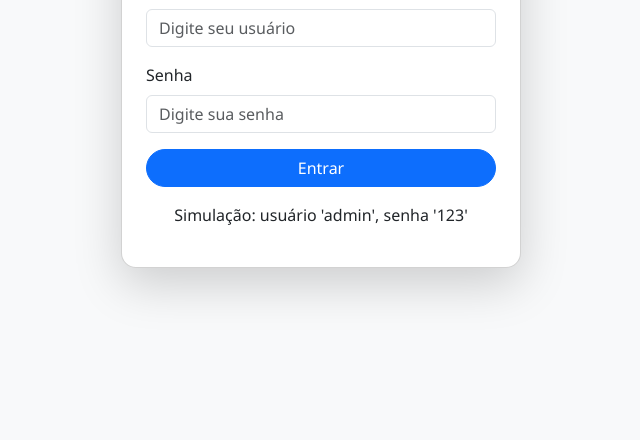
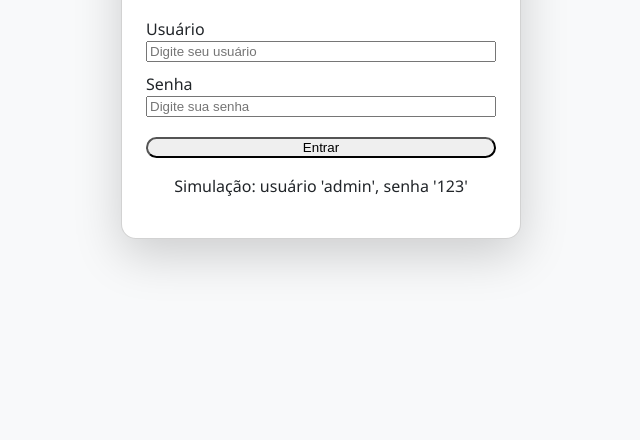
Before and after one commit to Felipe-Sabino-d-Oliveira/PeopleManager, a website: page public/index.html in a window 1280 px wide. Shown: the part 360-800 px from the top of the page, without its empty margins (319-959 px from the left). Drawn offline with nearby package versions, Linux system fonts and the light colour scheme; some packages are replaced by stand-ins of ours; a script that the page names is missing.

Commit message:
atualizado: Tela de Login funcionando!

```diff
--- a/public/assets/js/login.js
+++ b/public/assets/js/login.js
@@ -1,28 +1,58 @@
-// Importa se estiver usando módulos, mas aqui usa functions diretamente devido a compatibilidade
 // Controller para Login (componentização: classe LoginForm)
 class LoginForm extends HTMLElement {
   constructor() {
     super();
-    this.form = document.getElementById('loginForm');
+    this.attachShadow({ mode: 'open' }); // cria shadow DOM
+  }
+
+  connectedCallback() {
+    this.render();
     this.init();
   }
+
+  render() {
+    this.shadowRoot.innerHTML = `
+      <style>
+        /* Estilos do formulário, podem usar Bootstrap via link externo ou custom */
+        form {
+          display: flex;
+          flex-direction: column;
+        }
+        .form-label {
+          margin-top: 10px;
+        }
+        .btn {
+          margin-top: 20px;
+          border-radius: 25px;
+        }
+      </style>
+      <form id="loginForm">
+        <label class="form-label" for="username">Usuário</label>
+        <input type="text" id="username" placeholder="Digite seu usuário" required />
+        <label class="form-label" for="password">Senha</label>
+        <input type="password" id="password" placeholder="Digite sua senha" required />
+        <button type="submit" class="btn btn-primary">Entrar</button>
+      </form>
+    `;
+  }
+
   init() {
-    this.form.addEventListener('submit', this.handleSubmit.bind(this));
+    const form = this.shadowRoot.getElementById('loginForm');
+    form.addEventListener('submit', this.handleSubmit.bind(this));
   }
+
   handleSubmit(e) {
     e.preventDefault();
-    const username = document.getElementById('username').value;
-    const password = document.getElementById('password').value;
-    // Simulação simples: usuário 'admin', senha '123'
+    const username = this.shadowRoot.getElementById('username').value;
+    const password = this.shadowRoot.getElementById('password').value;
+
     if (username === 'admin' && password === '123') {
       sessionStorage.setItem('loggedIn', 'true');
-      window.location.href = 'cadastro.html'; // Redirecionar para cadastro
+      window.location.href = 'cadastro.html';
     } else {
       Swal.fire({ icon: 'error', title: 'Credenciais inválidas!', text: 'Usuário: admin, Senha: 123' });
     }
   }
 }
-// Instanciar se o form existir
-if (document.getElementById('loginForm')) {
-  new LoginForm();
-}
+
+customElements.define('login-form', LoginForm);
--- a/public/index.html
+++ b/public/index.html
@@ -15,7 +15,7 @@
         <img src="https://placehold.co/100x100/007bff/ffffff?text=LOGO" alt="Logo do sistema: ícone azul circular com texto branco representando um cidadão" class="rounded-circle logo">
         <h4 class="mt-2">Login</h4>
       </div>
-      <form id="loginForm">
+      <!-- <form id="loginForm">
         <div class="mb-3">
           <label for="username" class="form-label">Usuário</label>
           <input type="text" class="form-control" id="username" placeholder="Digite seu usuário" required>
@@ -25,11 +25,12 @@
           <input type="password" class="form-control" id="password" placeholder="Digite sua senha" required>
         </div>
         <button type="submit" class="btn btn-primary w-100">Entrar</button>
-      </form>
+      </form> -->
+      <login-form></login-form>
       <p class="text-center mt-3">Simulação: usuário 'admin', senha '123'</p>
     </div>
   </div>
-  <script src="assets/js/app.js"></script>
-  <script src="assets/js/login.js"></script>
+  <script type="module" src="assets/js/app.js"></script>
+  <script type="module" src="assets/js/login.js"></script>
 </body>
 </html>
```
Also changed, not shown: public/cadastro.html (+2 -2 lines), public/listagem.html (+2 -2 lines).
